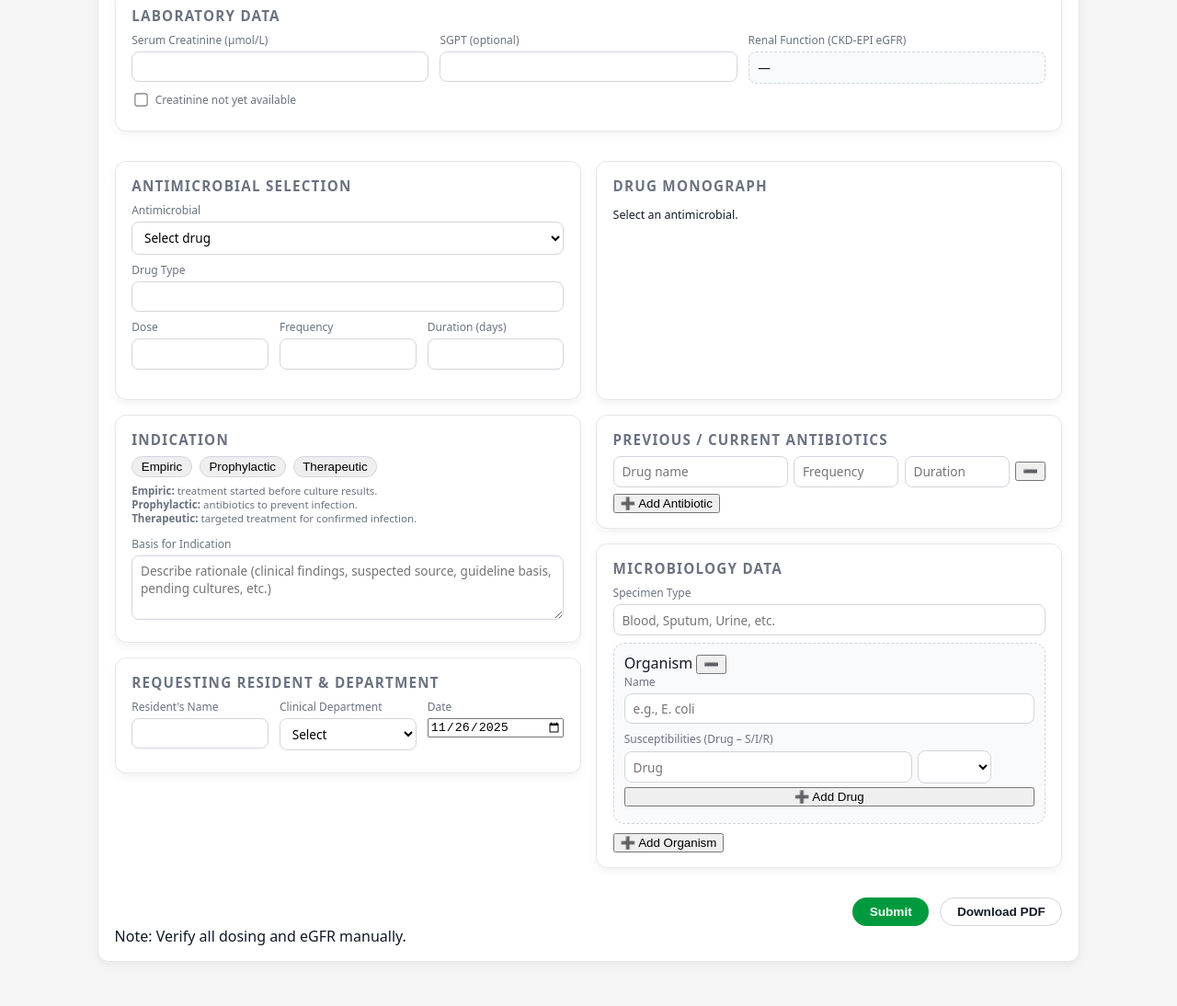
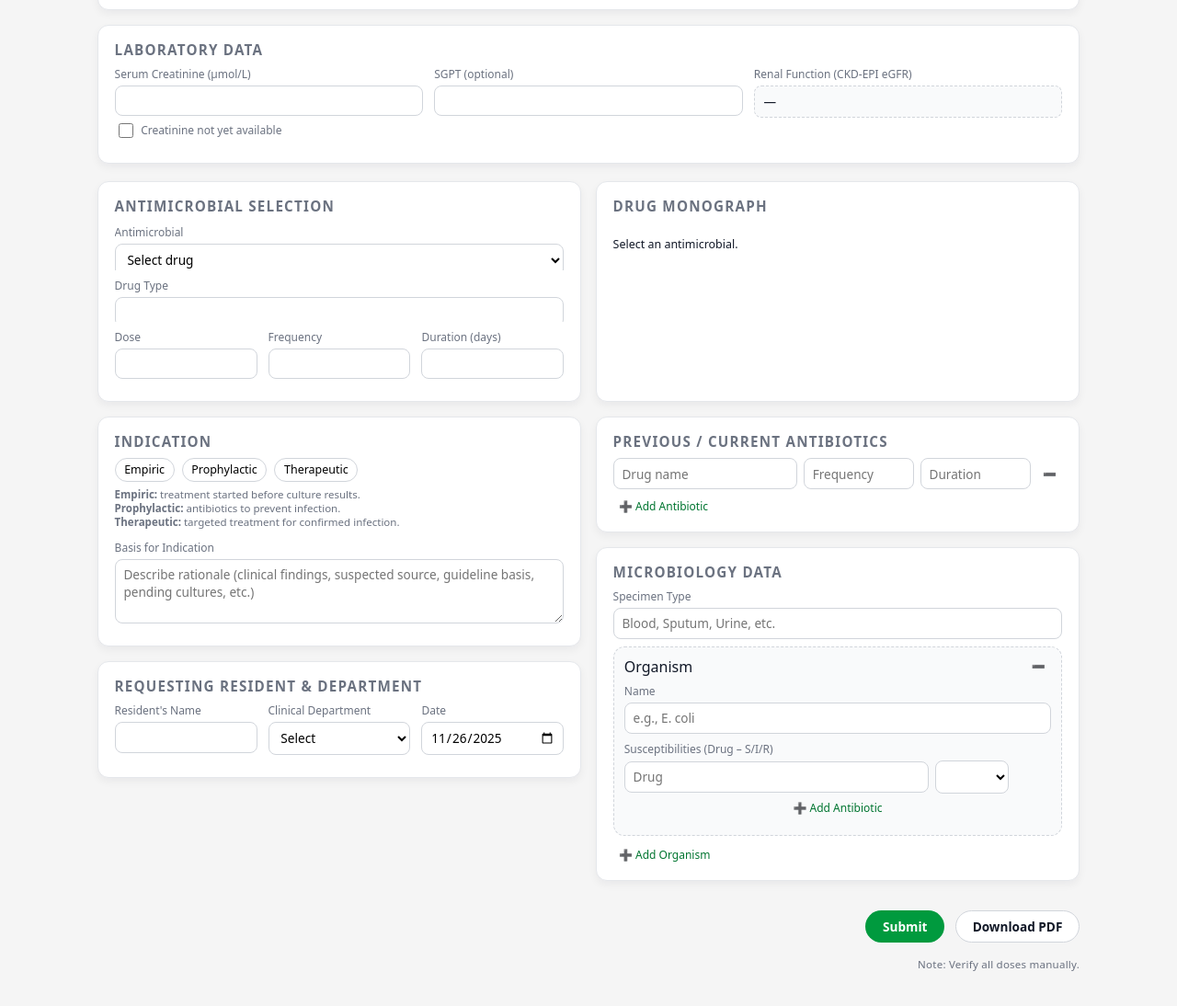
Before and after one commit to maxterrenal-hash/amsone, a plain HTML site: page index.html in a window 1280 px wide. Shown: the part 380-1474 px from the top of the page at 92% size. Drawn offline with Linux system fonts and the light colour scheme.

Commit message:
Add files via upload

```diff
--- a/index.html
+++ b/index.html
@@ -5,108 +5,38 @@
   <title>Ospital ng Makati – Antimicrobial Request System</title>
   <meta name="viewport" content="width=device-width, initial-scale=1" />
   <style>
+
+    /* =============================
+   OSMak Unified Theme (Clean)
+   ============================= */
 :root {
   --osmak-green: #009a3e;
   --osmak-green-dark: #007530;
   --osmak-red: #dc2626;
+
   --bg-main: #f5f5f5;
   --bg-card: #ffffff;
+
   --text-main: #111827;
   --text-muted: #6b7280;
+
   --border: #d1d5db;
 }
 
-    * { box-sizing: border-box; }
+* {
+  box-sizing: border-box;
+  font-family: system-ui, -apple-system, BlinkMacSystemFont, "Segoe UI", sans-serif;
+}
 
 body {
   margin: 0;
-      font-family: system-ui, -apple-system, BlinkMacSystemFont, "Segoe UI", sans-serif;
   background: var(--bg-main);
   color: var(--text-main);
 }
 
-    #monographBox {
-    font-size: 0.78rem;   /* adjust smaller or larger */
-    line-height: 1.2rem; /* tighten spacing */
-    /* ↓↓↓ The important part ↓↓↓ */
-    flex: 1;
-    max-height: 200px;
-    overflow-y: auto;       /* scroll vertically when needed */
-    padding-right: 6px;     /* avoids text touching scrollbar */
-    }
-
-    #monographBox h3 {
-    font-size: 0.9rem;    /* smaller title */
-    margin-bottom: 0.4rem;
-    }
-
-    #monographBox p {
-    margin: 0.25rem 0;
-    }
-
-    @media (min-width: 900px) {
-      #monographBox {
-        max-height: 350px;
-      }
-    }
-
-      /* DESKTOP GRID PLACEMENT (≥900px) */
-  @media (min-width: 900px) {
-    /* Lab spans both columns at the top */
-    .lab-card {
-      grid-column: 1 / 3;
-    }
-
-    /* Left column cards */
-    .antimicrobial-card,
-    .indication-card,
-    .resident-card,
-    #serviceResidentCard {
-      grid-column: 1;
-    }
-
-    /* Right column cards */
-    .monograph-card,
-    .prevabx-card,
-    .micro-card {
-      grid-column: 2;
-    }
-  }
-
-
-    .lab-card {
-    grid-column: 1 / 3;   /* span both columns */
-    }
-
-    @media (max-width: 900px) {
-    .grid-two {
-      display: grid;
-      grid-template-areas:
-        "lab"
-        "bial"
-        "monograph"
-        "indication"
-        "prevabx"
-        "micro"
-        "resident";
-    }
-
-      .lab-card { grid-area: lab; }
-      .antimicrobial-card { grid-area: antimicrobial; }
-      .monograph-card { grid-area: monograph; }
-      .indication-card { grid-area: indication; }
-      .prevabx-card { grid-area: prevabx; }
-      .micro-card { grid-area: micro; }
-      .resident-card { grid-area: resident; }
-    }
-
-
-    .app {
-      max-width: 1100px;
-      margin: 0 auto 3rem;
-      padding: 1rem;
-    }
-
+/* =============================
+   HEADER
+   ============================= */
 header {
   position: sticky;
   top: 0;
@@ -119,65 +49,65 @@
   padding: 0.75rem 1rem;
   box-shadow: 0 2px 6px rgba(0,0,0,0.15);
 }
-    header img { height: 48px; width: auto; }
-    header .title-block { display: flex; flex-direction: column; }
+
+header img {
+  height: 48px;
+}
+
+header .title-block {
+  display: flex;
+  flex-direction: column;
+}
+
 header .title-block h1 {
   margin: 0;
   font-size: 1.05rem;
   letter-spacing: 0.04em;
   text-transform: uppercase;
 }
+
 header .title-block span {
   font-size: 0.8rem;
   opacity: 0.9;
 }
 
-    .toggle-row {
-      display: inline-flex;
-      border-radius: 999px;
-      border: 1px solid var(--border);
-      overflow: hidden;
-      background: #fff;
-      margin-bottom: 1rem;
+/* =============================
+   APP LAYOUT
+   ============================= */
+.app {
+  max-width: 1100px;
+  margin: 0 auto 3rem;
+  padding: 1rem;
 }
-    .toggle-btn {
-      padding: 0.35rem 0.9rem;
-      font-size: 0.85rem;
-      border: none;
-      background: transparent;
-      cursor: pointer;
-      min-width: 90px;
-    }
-    .toggle-btn.active {
-      background: var(--osmak-green);
-      color: #fff;
-      font-weight: 600;
-    }
-
-    .monograph-card {
-      height: 260px; /* same as antibial-card */
-      display: flex;
-      flex-direction: column;
-    }
-
 
 .grid-two {
   display: grid;
-      grid-template-columns: 1fr 1fr;   /* evenly split */
   gap: 1rem;
-    }
-    @media(max-width:900px){
-      .grid-two{ grid-template-columns:minmax(0,1fr); }
+  grid-template-columns: 1fr;
 }
 
+@media (min-width: 900px) {
+  .grid-two {
+    grid-template-columns: 1fr 1fr;
+    align-items: start;
+  }
+
+  .lab-card {
+    grid-column: 1 / 3;
+  }
+}
+
+/* =============================
+   CARD
+   ============================= */
 .card {
   background: var(--bg-card);
   border-radius: 0.75rem;
   padding: 1rem 1.1rem;
   box-shadow: 0 4px 10px rgba(15,23,42,0.05);
   border: 1px solid #e5e7eb;
-      margin-bottom: 1rem;
 }
+
 .card h2 {
   margin: 0 0 0.5rem;
   font-size: 0.95rem;
@@ -186,181 +116,160 @@
   color: var(--text-muted);
 }
 
-    .field-row {
-      display:flex;
-      flex-wrap:wrap;
-      gap:0.75rem;
-      margin-bottom:0.5rem;
+/* =====================================
+   TOGGLE BUTTONS (Adult / Pediatric)
+   ===================================== */
+.toggle-row {
+  display: inline-flex;
+  border-radius: 999px;
+  border: 1px solid var(--border);
+  background: #fff;
+  overflow: hidden;
+  margin-bottom: 1rem;
 }
 
-    /* Prevent antimicrobial card from collapsing when fields are hidden */
-    .antimicrobial-card {
-      min-height: 260px; /* adjust as needed */
+.toggle-btn {
+  padding: 0.35rem 0.9rem;
+  font-size: 0.85rem;
+  background: transparent;
+  border: none;
+  cursor: pointer;
+  min-width: 90px;
+}
+
+.toggle-btn.active {
+  background: var(--osmak-green);
+  color: #fff;
+  font-weight: 600;
+}
+
+/* =============================
+   FIELDS & INPUTS
+   ============================= */
+.field-row {
+  display: flex;
+  flex-wrap: wrap;
+  gap: 0.75rem;
+  margin-bottom: 0.5rem;
+}
+
+.field {
+  flex: 1 1 140px;
+  min-width: 120px;
   display: flex;
   flex-direction: column;
-      justify-content: flex-start;
-    }
-
-
-
-
-    .field {
-      flex:1 1 140px;
-      min-width:120px;
-      display:flex;
-      flex-direction:column;
-      gap:0.25rem;
+  gap: 0.25rem;
 }
 
 .field label {
-      font-size:0.75rem;
-      color:var(--text-muted);
-    }
-
-    .checkbox-inline {
-    display: inline-flex;
-    align-items: center;
-    gap: 0.35rem;
   font-size: 0.75rem;
   color: var(--text-muted);
 }
 
-    .checkbox-inline input[type="checkbox"] {
-    transform: scale(1.1);
-    }
-
-
-    input[type="text"], input[type="number"], select, textarea {
-      border-radius:0.5rem;
-      border:1px solid var(--border);
-      padding:0.4rem 0.55rem;
-      font-size:0.85rem;
-      font-family:inherit;
-      outline:none;
-      background:#fff;
+input[type="text"],
+input[type="number"],
+input[type="date"],
+select,
+textarea {
+  border-radius: 0.5rem;
+  border: 1px solid var(--border);
+  padding: 0.4rem 0.55rem;
+  font-size: 0.85rem;
+  background: #fff;
+  outline: none;
 }
 
 textarea {
-      min-height:70px;
-      resize:vertical;
+  min-height: 70px;
+  resize: vertical;
 }
 
-    input:focus, select:focus, textarea:focus {
-      border-color:var(--osmak-green);
-      box-shadow:0 0 0 1px rgba(0,154,62,0.15);
+input:focus,
+select:focus,
+textarea:focus {
+  border-color: var(--osmak-green);
+  box-shadow: 0 0 0 1px rgba(0,154,62,0.15);
 }
 
+/* Readonly box */
 .readonly-box {
-      padding:0.45rem 0.6rem;
-      border-radius:0.5rem;
-      border:1px dashed var(--border);
-      background:#f9fafb;
-      font-size:0.85rem;
-      min-height:32px;
-      display:flex;
-      align-items:center;
+  padding: 0.45rem 0.6rem;
+  border-radius: 0.5rem;
+  border: 1px dashed var(--border);
+  background: #f9fafb;
+  font-size: 0.85rem;
+  min-height: 32px;
+  display: flex;
+  align-items: center;
 }
 
+/* =============================
+   CHIPS
+   ============================= */
 .chips-row {
-      display:flex;
-      background: #ffffff;
-      flex-wrap:wrap;
-      gap:0.5rem;
-      font-size:0.78rem;
+  display: flex;
+  flex-wrap: wrap;
+  gap: 0.5rem;
 }
 
 .chip {
-      padding:0.2rem 0.6rem;
-      border-radius:999px;
-      border:1px solid var(--border);
-      cursor:pointer;
-    }
-    .chip.active{
-      border-color:var(--osmak-green);
-      background:rgba(0,154,62,0.06);
-      color:var(--osmak-green-dark);
+  padding: 0.2rem 0.6rem;
+  border-radius: 999px;
+  border: 1px solid var(--border);
+  font-size: 0.78rem;
+  background: #fff;
+  cursor: pointer;
 }
 
+.chip.active {
+  border-color: var(--osmak-green);
+  background: rgba(0,154,62,0.06);
+  color: var(--osmak-green-dark);
+}
+
+/* =============================
+   MONOGRAPH BOX
+   ============================= */
+#monographBox {
+  font-size: 0.78rem;
+  line-height: 1.2rem;
+  max-height: 300px;
+  overflow-y: auto;
+  padding-right: 6px;
+}
+
+#monographBox h3 {
+  font-size: 0.9rem;
+  margin-bottom: 0.4rem;
+}
+
+/* =============================
+   DYNAMIC ROWS
+   ============================= */
 .dyn-row {
   display: grid;
-      grid-template-columns: minmax(0,2fr) minmax(0,1.2fr) minmax(0,1.2fr) auto;
-      gap:0.4rem;
-      margin-bottom:0.35rem;
-      align-items:center;
+  grid-template-columns: minmax(0, 2fr) minmax(0, 1.2fr) minmax(0, 1.2fr) auto;
+  gap: 0.4rem;
+  margin-bottom: 0.35rem;
+  align-items: center;
 }
 
+/* =============================
+   ORGANISM BLOCKS
+   ============================= */
 .organism-block {
-      border-radius:0.75rem;
-      border:1px dashed var(--border);
-      padding:0.6rem 0.7rem;
-      margin-bottom:0.5rem;
-      background:#f9fafb;
+  border-radius: 0.75rem;
+  border: 1px dashed var(--border);
+  padding: 0.6rem 0.7rem;
+  margin-bottom: 0.5rem;
+  background: #f9fafb;
 }
 
-    .actions {
-      display:flex;
-      justify-content:flex-end;
-      gap:0.75rem;
-      margin-top:1rem;
-    }
-
-    .btn {
-      border-radius:999px;
-      border:1px solid transparent;
-      padding:0.45rem 1.1rem;
-      font-size:0.85rem;
-      cursor:pointer;
-      font-weight:600;
-    }
-    .btn.primary {
-      background:var(--osmak-green);
-      color:#fff;
-    }
-    .btn.primary:hover {
-      background:var(--osmak-green-dark);
-    }
-    .btn.secondary {
-      background:#fff;
-      border-color:var(--border);
-      color:var(--text-main);
-    }
-
-    /* Modal */
-    .modal-backdrop {
-      position:fixed;
-      inset:0;
-      background:rgba(15,23,42,0.35);
-      display:none;
-      align-items:center;
-      justify-content:center;
-      z-index:50;
-    }
-    .modal-backdrop.show { display:flex; }
-
-    .modal {
-      background:#fff;
-      border-radius:0.75rem;
-      max-width:700px;
-      width:100%;
-      max-height:80vh;
-      overflow:auto;
-      box-shadow:0 20px 40px rgba(15,23,42,0.3);
-    }
-    .modal-header {
-      padding:0.75rem 1rem;
-      border-bottom:1px solid var(--border);
-      display:flex;
-      justify-content:space-between;
-      align-items:center;
-    }
-    .modal-body {
-      padding:0.75rem 1rem 1rem;
-      font-size:0.84rem;
-    }
-    .summary-label {
-      font-weight:600;
-      color:var(--text-muted);
-      font-size:0.8rem;
+.organism-header {
+  display: flex;
+  justify-content: space-between;
+  align-items: center;
+  margin-bottom: 0.4rem;
 }
 
 .susc-container {
@@ -376,7 +285,175 @@
   align-items: center;
 }
 
+/* =============================
+   BUTTONS
+   ============================= */
+.actions {
+  display: flex;
+  justify-content: flex-end;
+  gap: 0.75rem;
+  margin-top: 1rem;
+}
 
+.btn {
+  border-radius: 999px;
+  border: 1px solid transparent;
+  padding: 0.45rem 1.1rem;
+  font-size: 0.85rem;
+  cursor: pointer;
+  font-weight: 600;
+}
+
+.btn.primary {
+  background: var(--osmak-green);
+  color: #fff;
+}
+
+.btn.primary:hover {
+  background: var(--osmak-green-dark);
+}
+
+.btn.secondary {
+  background: #fff;
+  border-color: var(--border);
+  color: var(--text-main);
+}
+
+/* =============================
+   ICON BUTTONS
+   ============================= */
+.icon-btn {
+  background: none;
+  border: none;
+  font-size: 0.75rem;
+  cursor: pointer;
+  padding: 0.2rem 0.4rem;
+  color: var(--osmak-green-dark);
+}
+
+.icon-btn.danger {
+  color: var(--osmak-red);
+}
+
+/* =============================
+   MODAL
+   ============================= */
+.modal-backdrop {
+  position: fixed;
+  inset: 0;
+  background: rgba(15,23,42,0.35);
+  display: none;
+  align-items: center;
+  justify-content: center;
+  z-index: 50;
+}
+
+.modal-backdrop.show {
+  display: flex;
+}
+
+.modal {
+  background: #fff;
+  border-radius: 0.75rem;
+  max-width: 700px;
+  width: 100%;
+  max-height: 80vh;
+  overflow: auto;
+  box-shadow: 0 20px 40px rgba(15,23,42,0.3);
+}
+
+.modal-header {
+  padding: 0.75rem 1rem;
+  border-bottom: 1px solid var(--border);
+  display: flex;
+  justify-content: space-between;
+  align-items: center;
+}
+
+.modal-body {
+  padding: 0.75rem 1rem 1rem;
+  font-size: 0.84rem;
+}
+
+.summary-label {
+  font-weight: 600;
+  color: var(--text-muted);
+  font-size: 0.8rem;
+}
+
+.app > .card,
+.grid-two > .card {
+  margin-bottom: 1rem;
+}
+
+.section-title {
+  margin: 1.2rem 0 0.5rem;
+  font-size: 0.85rem;
+  font-weight: 700;
+  color: var(--text-muted);
+  letter-spacing: 0.08em;
+  text-transform: uppercase;
+}
+
+/* FORCE EQUAL SPACING FOR ALL CARDS ANYWHERE */
+.card {
+  margin-bottom: 1rem !important;
+}
+
+.lab-card {
+  margin-bottom: 0.2rem !important;
+}
+
+/* ============================================
+   MATCH HEIGHTS: Antimicrobial + Monograph
+   ============================================ */
+
+/* Set the STANDARD HEIGHT for both cards */
+.antimicrobial-card,
+.monograph-card {
+  height: 240px;              /* Adjust as needed */
+  display: flex;
+  flex-direction: column;
+}
+
+/* Make internal content scrollable if it exceeds height */
+.monograph-card #monographBox,
+.antimicrobial-card .field-row {
+  overflow-y: auto;
+}
+
+/* Prevent padding + header from messing height */
+.antimicrobial-card h2,
+.monograph-card h2 {
+  flex-shrink: 0;
+  margin-bottom: 0.6rem;
+}
+
+/* Checkbox row styling */
+.checkbox-inline {
+  font-size: 0.75rem;        /* Match your label size */
+  color: var(--text-muted);  /* Match muted label tone */
+  display: flex;
+  align-items: center;
+  gap: 0.35rem;              /* Tighter spacing between box + text */
+  margin-top: -0.3rem;       /* Reduce the extra vertical space */
+  line-height: 1rem;         /* Keeps text compact */
+}
+
+/* Control checkbox size explicitly */
+.checkbox-inline input[type="checkbox"] {
+  width: 16px;
+  height: 16px;
+  accent-color: var(--osmak-green); /* Modern browsers: green check */
+}
+
+.banner {
+  font-size: 0.72rem;        /* smaller and clean */
+  color: var(--text-muted);  /* muted like labels */
+  margin-top: 1rem;
+  text-align: right;
+  letter-spacing: 0.02em;
+}
   </style>
 </head>
 
@@ -433,7 +510,6 @@
     </div>
   </div>
 
-<!-- HOSPITAL NUMBER + WARD + DIAGNOSIS (SIDE BY SIDE) -->
   <div class="field-row">
     <div class="field">
       <label>Hospital Number</label>
@@ -468,6 +544,7 @@
     <div class="field">
       <label>Diagnosis</label>
       <input type="text" id="diagnosis">
+    </div>
   </div>
 </div>
 
@@ -666,7 +743,7 @@
       <button class="btn secondary" id="downloadPdfBtn" type="button">Download PDF</button>
     </div>
 
-    <div class="banner">Note: Verify all dosing and eGFR manually.</div>
+    <div class="banner">Note: Verify all doses manually.</div>
 
   </div>
 
@@ -1009,7 +1086,7 @@
         <div class="field" style="flex:1 1 100%;">
           <label>Susceptibilities (Drug – S/I/R)</label>
           <div class="susc-container"></div>
-          <button type="button" class="icon-btn" data-role="add-susc">➕ Add Drug</button>
+          <button type="button" class="icon-btn" data-role="add-susc">➕ Add Antibiotic</button>
         </div>
       </div>
     `;
```
Lines whose indentation alone changed are shown as unchanged.
